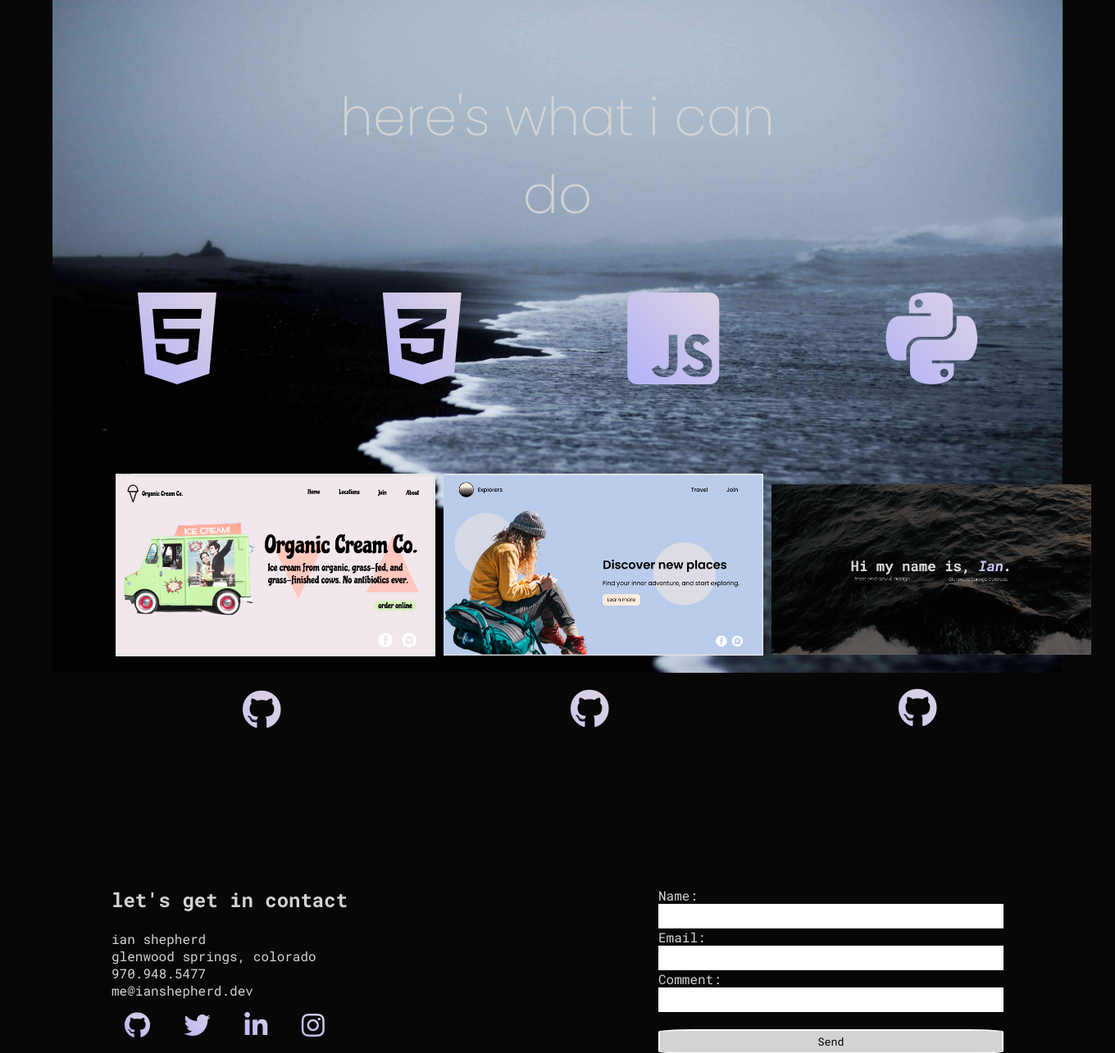
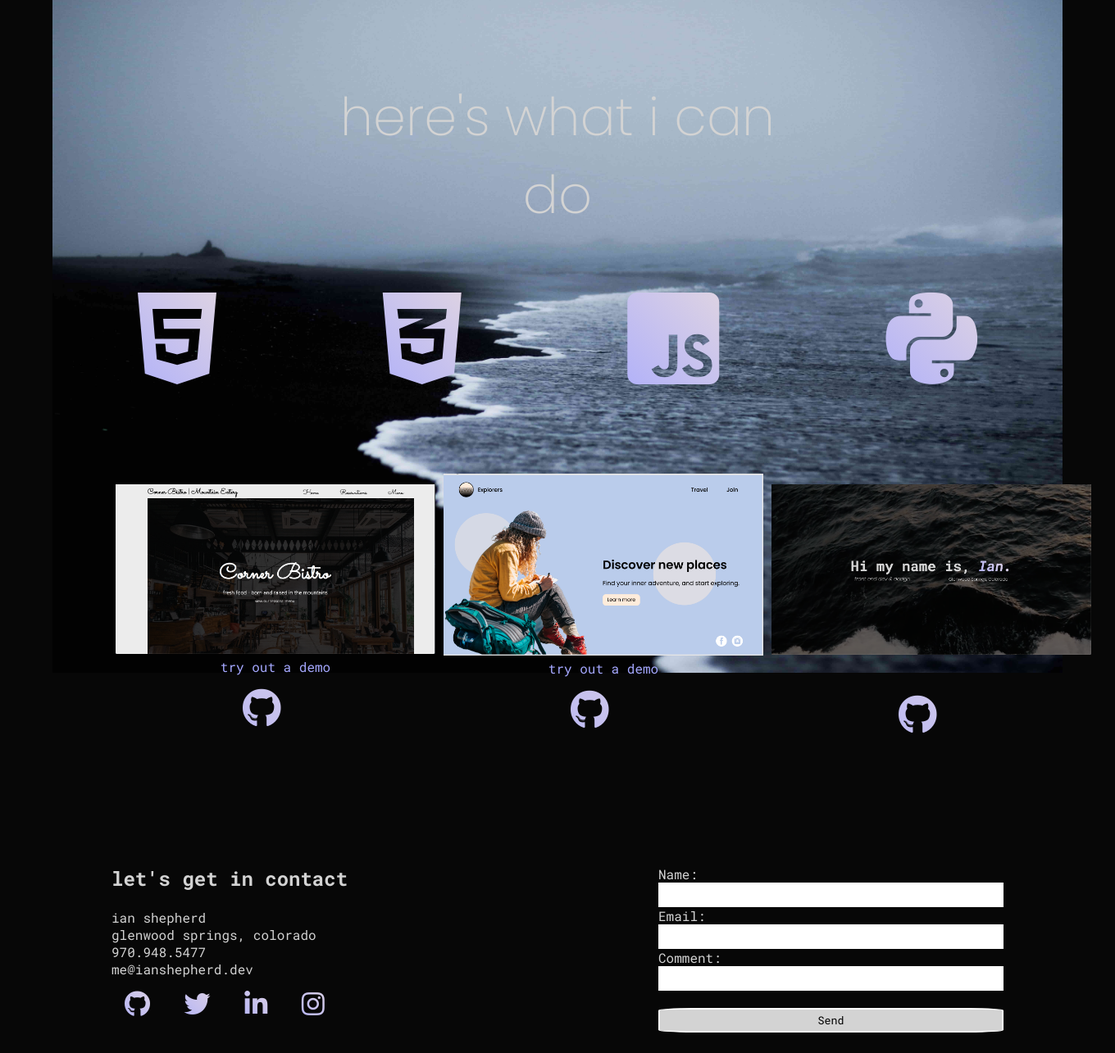
Before and after one commit to vnzmb/NoirObscure, a PHP site: page / in a window 1360 px wide. Shown: the part 1558-2843 px from the top of the page at 82% size. After the commit the page ends 2818 px from the top, so only its background shows below. Run offline with PHP 8.4, Linux system fonts and the light colour scheme; some libraries are stand-ins or nearby versions.

Commit message:
changed some a tags

```diff
--- a/index.html
+++ b/index.html
@@ -87,16 +87,31 @@
       <section class="my-work">
         <div class="work-container">
           <div class="grid1">
-            <img id="myImg" src="./root/img/organic_cream_co.png" alt="" />
+            <img id="myImg" src="./root/img/corner-bistro.png" alt="" />
+            <a
+              class="text-demo"
+              target="_blank"
+              href="https://priceless-bose-413ab2.netlify.app/"
+              >try out a demo</a
+            >
             <a
               target="_blank"
-              href="https://github.com/shepherx/ice_cream_co_landing_page"
+              href="https://github.com/shepherx/demo-restaurants-site"
               ><i class="fab fa-github"></i
             ></a>
           </div>
           <div class="grid2">
             <img id="myImg2" src="./root/img/travel1.png" alt="" />
-            <a target="_blank" href="https://github.com/shepherx/travel-website"
+            <a
+              class="text-demo"
+              target="_blank"
+              href="https://lucid-shockley-077fd9.netlify.app/index.html/"
+              >try out a demo</a
+            >
+            <a
+              id="text-demo"
+              target="_blank"
+              href="https://github.com/shepherx/travel-website"
               ><i class="fab fa-github"></i
             ></a>
           </div>
@@ -147,7 +162,7 @@
     <div id="myModal" class="modal">
       <span class="close">&times;</span>
       <img class="modal-content" id="img01" />
-      <div id="caption"></div>
+      <div id="caption">Penis</div>
     </div>
 
     <div id="myModal2" class="modal2">
--- a/root/style/style.css
+++ b/root/style/style.css
@@ -218,7 +218,7 @@ body {
 
 .work-container i {
     font-size: 3rem;
-    padding: 2rem;
+    /* padding: 2rem; */
     background-image: linear-gradient(45deg, var(--third-color), var(--secondary-color));
     background-clip: text;
     -webkit-background-clip: text;
@@ -230,6 +230,31 @@ body {
 
 .grid3 {
     padding-top: 13px;
+}
+.grid1 {
+    padding-top: 13px;
+    display: flex;
+    flex-direction: column;
+    text-align: center;
+}
+.grid2 {
+    display: flex;
+    flex-direction: column;
+    text-align: center;
+}
+
+.grid2 i {
+    display: flex;
+    margin-top: 1rem;
+}
+
+.grid1 i {
+    display: flex;
+    margin-top: 1rem;
+}
+.grid3 i {
+    display: flex;
+    margin-top: 2.5rem;
 }
 
 .second-row {
@@ -248,14 +273,14 @@ body {
 
 .second-row i {
     font-size: 3rem;
-    padding: 2rem;
+    /* padding: 2rem; */
     background-image: linear-gradient(45deg, var(--third-color), var(--secondary-color));
     background-clip: text;
     -webkit-background-clip: text;
     -webkit-text-fill-color: transparent;
     -moz-background-clip: text;
     -moz-text-fill-color: transparent;
-    padding-left: 10rem;
+    /* padding-left: 10rem; */
 }
 
 .grid6 {
@@ -474,6 +499,24 @@ body {
     cursor: pointer;
 }
 
+.grid1 .text-demo:hover {
+    color: var(--text-color);
+}
+
+.grid2 .text-demo:hover {
+    color: var(--text-color);
+}
+
+.grid1 .text-demo {
+    color: var(--third-color);
+    transition: ease-in 0.3s;
+}
+
+.grid2 .text-demo {
+    color: var(--third-color);
+    transition: ease-in 0.3s;
+}
+
 /* Media queries */
 
 @media (max-width: 768px) {
```
Also changed, not shown: root/img/corner-bistro.png (added), 2 other files.
